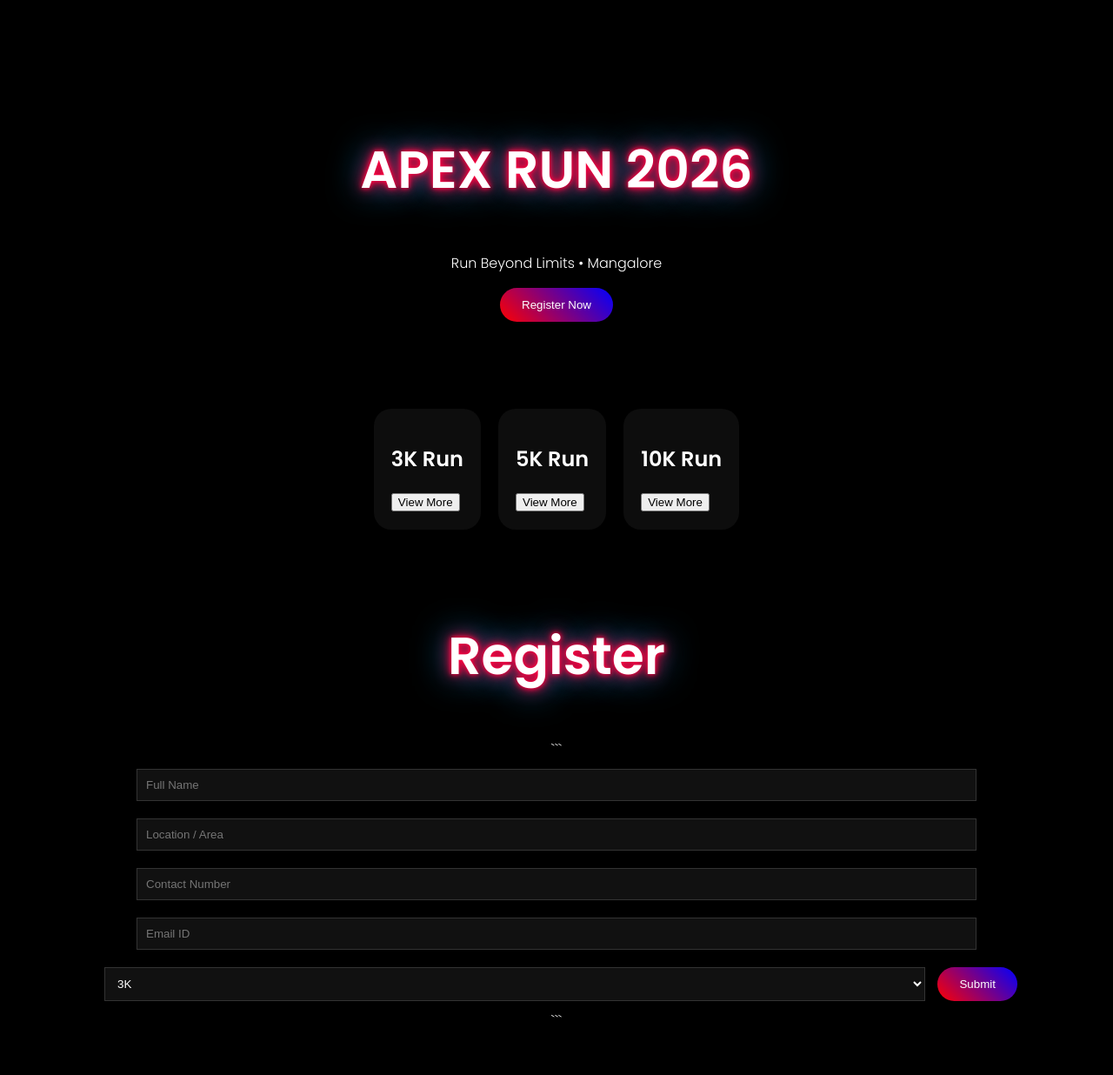
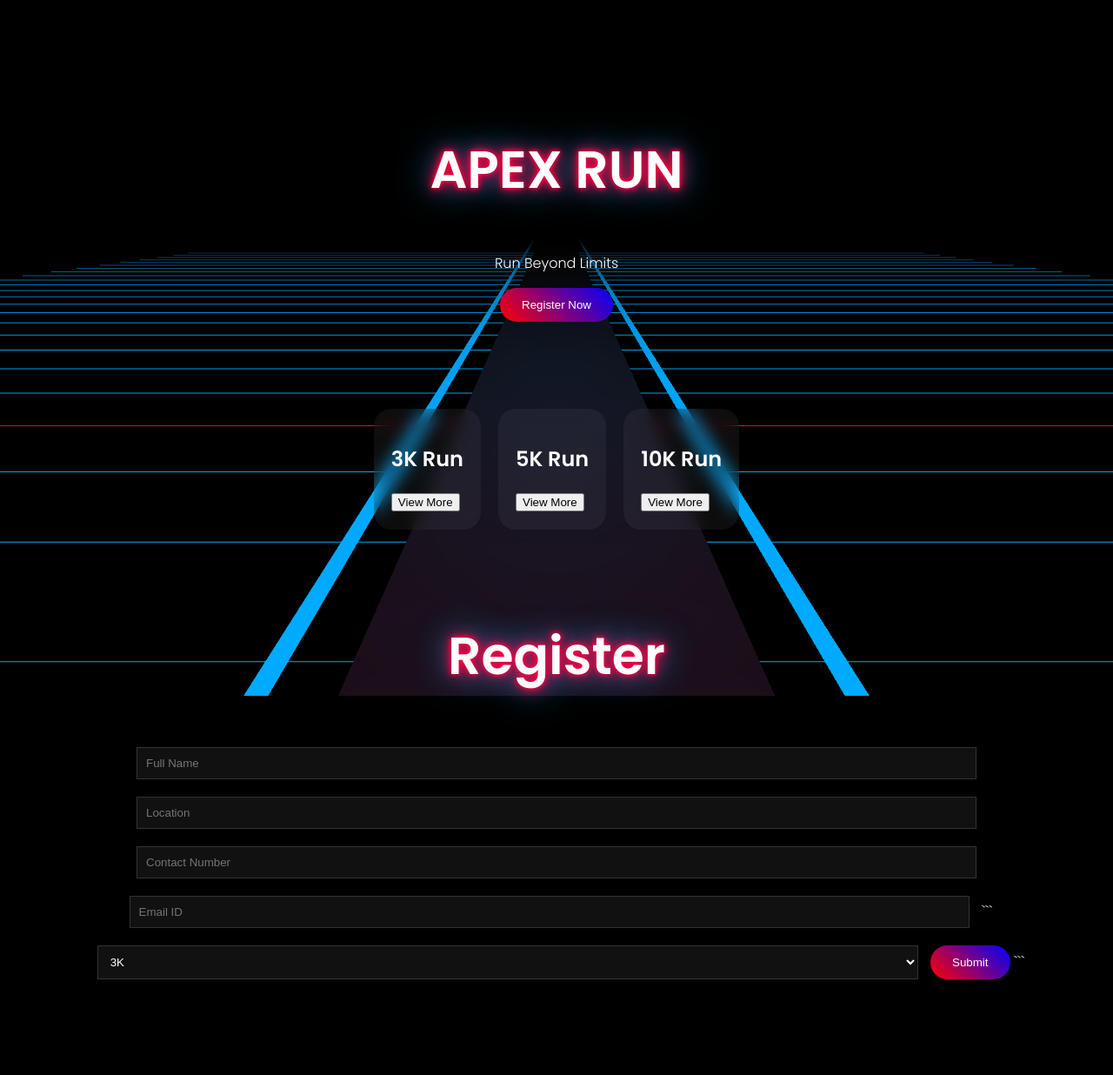
Before and after one commit to roystondcunha28-cyber/apexrun, a plain HTML site: page index.html in a window 1280 px wide. Shown: the whole page at 87% size. After the commit the page ends 1186 px from the top, so only its background shows below. Drawn offline with nearby package versions, Linux system fonts and the light colour scheme; animation ran at ten frames a second.

Commit message:
Update index.html

````diff
--- a/index.html
+++ b/index.html
@@ -3,38 +3,34 @@
 <html lang="en">
 <head>
 <meta charset="UTF-8">
+<meta name="viewport" content="width=device-width, initial-scale=1.0">
 <title>Apex Run 2026</title>
-  <meta name="viewport" content="width=device-width, initial-scale=1.0">
 
 <link rel="stylesheet" href="style.css">
 
-  <!-- Fonts -->
-
 <link href="https://fonts.googleapis.com/css2?family=Poppins:wght@300;600&display=swap" rel="stylesheet">
 </head>
-  <canvas id="bg"></canvas>
+
 <body>
 
-<!-- CINEMATIC INTRO -->
+<canvas id="bg"></canvas>
+
+<!-- INTRO -->
 
 <div id="intro">
-  <img src="logo.png" class="intro-logo">
-  <h1 class="intro-title">APEX RUN 2026</h1>
+  <img src="logo.png" class="logo">
+  <h1>APEX RUN 2026</h1>
 </div>
 
-<!-- MAIN CONTENT -->
+<!-- MAIN -->
 
 <div id="main" class="hidden">
 
-  <!-- HERO -->
-
 <section class="hero">
-    <h1 class="neon-text">APEX RUN 2026</h1>
-    <p>Run Beyond Limits • Mangalore</p>
+  <h1 class="neon-text">APEX RUN</h1>
+  <p>Run Beyond Limits</p>
   <button class="neon-btn">Register Now</button>
 </section>
-
-  <!-- RUNS -->
 
 <section class="runs">
   <div class="card">
@@ -51,18 +47,16 @@
   </div>
 </section>
 
-  <!-- REGISTER -->
-
 <section class="register">
   <h2 class="neon-text">Register</h2>
 
-```
   <form id="form">
     <input placeholder="Full Name" required>
-  <input placeholder="Location / Area" required>
+    <input placeholder="Location" required>
     <input placeholder="Contact Number" required>
     <input placeholder="Email ID" required>
 
+```
 <select>
   <option>3K</option>
   <option>5K</option>
@@ -70,9 +64,9 @@
 </select>
 
 <button type="submit" class="neon-btn">Submit</button>
-</form>
 ```
 
+  </form>
 </section>
 
 </div>
@@ -80,13 +74,15 @@
 <!-- MODAL -->
 
 <div id="modal">
-  <div class="modal-box">
+  <div class="box">
     <h2 id="modal-title"></h2>
     <ul id="rules"></ul>
     <button onclick="closeModal()">Close</button>
   </div>
 </div>
 
+<script src="https://unpkg.com/three@0.134.0/build/three.min.js"></script>
+
 <script src="script.js"></script>
 
 </body>
````
Lines whose indentation alone changed are shown as unchanged.
